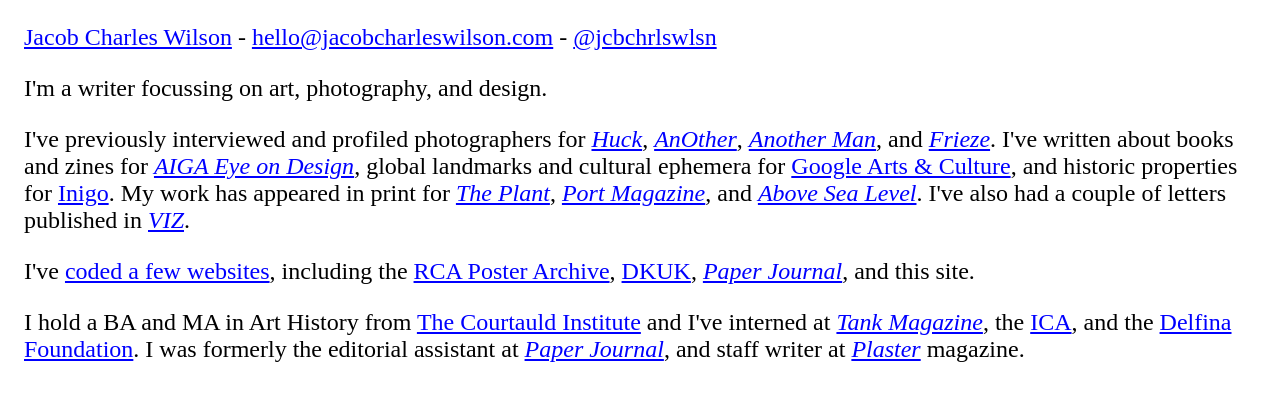
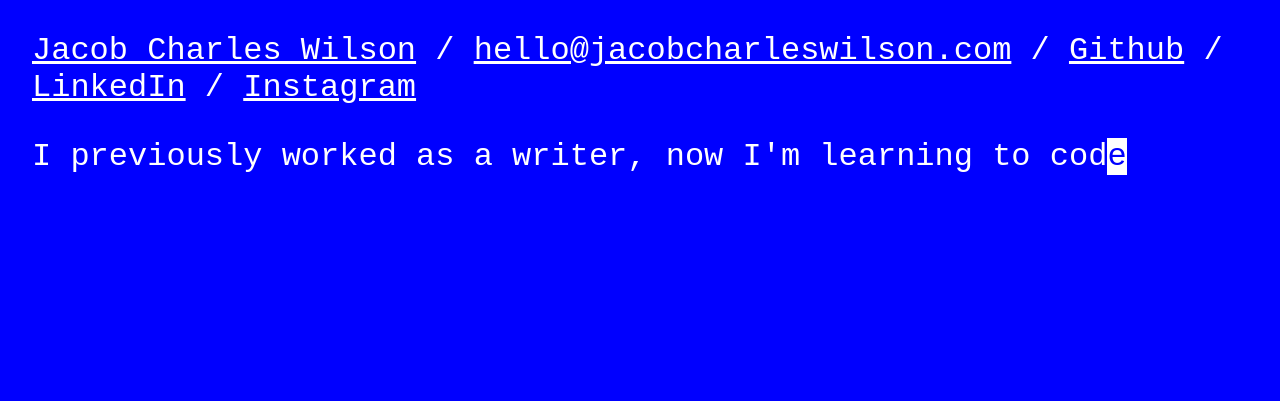
Before and after one commit to jclwilson/jclwilson.github.io, a Jekyll site: the page built from index.md, in a window 1280 px wide. Shown: the top 401 px of the page. Built offline with Jekyll 4.4.1, drawn with Linux system fonts in a browser that asks for light colours.

Commit message:
Changes info from writing to coding

```diff
--- a/_config.yml
+++ b/_config.yml
@@ -5,10 +5,14 @@
     name: Jacob Charles Wilson
     email: hello@jacobcharleswilson.com
     instagram: jcbchrlswlsn
+    github: jclwilson
+    linkedin: jacobcharleswilson
 social:
   name: Jacob Charles Wilson
   links:
     - https://www.instagram.com/jcbchrlswlsn
+    - https://github.com/jclwilson
+    - https://www.linkedin.com/jacobcharleswilson
 lang: en_GB
 permalink: ":title:output_ext"
 markdown: kramdown
--- a/_includes/main.css
+++ b/_includes/main.css
@@ -1,22 +1,12 @@
 :root {
-    --primary-colour: white;
-    --secondary-colour: black;
-    --tertiary-colour: blue;
+    --primary-colour: blue;
+    --secondary-colour: white;
+    --tertiary-colour: white;
 }
 
-/*
-@media (prefers-color-scheme: dark) {
-    :root {
-        --primary-colour: black;
-        --secondary-colour: white;
-        --tertiary-colour: white;
-    }
-}
-*/
-
 body {
-    font-family: "Times New Roman", serif;
-    font-size: 1.2em;
+    font-family: "IBM Plex Mono", hack, monospace, monospace;
+    font-size: 2em;
     margin:0;
     padding:1em;
     background-color: var(--primary-colour);
@@ -77,15 +67,19 @@
     margin-bottom: 1em;
 }
 
+#cursor {
+    display: inline-block;
+    background-color: var(--secondary-colour);
+    color: var(--primary-colour);
+    animation: blinker 1s step-start infinite;
+}
+
 @media screen and (min-width:60em) {
-    body {
-        font-size: 1.5em;
-    }
     header * {
         display:inline;
     }
     header :not(:last-child):after {
-        content: " - ";
+        content: " / ";
     }
 }
 
@@ -121,3 +115,10 @@
 .no-show {
     display:none;
 }
+
+@keyframes blinker {
+  50% {
+    color: var(--secondary-colour);
+    background-color: var(--primary-colour);
+  }
+}
--- a/_layouts/default.html
+++ b/_layouts/default.html
@@ -15,7 +15,9 @@
 			<h1><a href="{{ site.url }}">Jacob Charles Wilson</a></h1>
 			<ul>
 				<li><a rel="author" title="{{ site.author.email | xml_escape }}" href="mailto:{{ site.author.email }}">{{ site.author.email }}</a></li>
-				<li><a rel="external" title="{{ site.author.instagram | xml_escape }}" href="https://www.instagram.com/{{ site.author.instagram }}">{{ site.author.instagram | prepend: '@' }}</a></li>
+				<li><a rel="external" title="{{ site.author.github | xml_escape }} on GitHub" href="https://github.com/{{ site.author.github }}">Github</a></li>
+				<li><a rel="external" title="{{ site.author.linkedin | xml_escape }} on LinkedIn" href="https://www.linkedin.com/in/{{ site.author.linkedin }}">LinkedIn</a></li>
+				<li><a rel="external" title="{{ site.author.instagram | xml_escape }} on Instagram" href="https://www.instagram.com/{{ site.author.instagram }}">Instagram</a></li>
 			</ul>
 		</header>
 		<main>
--- a/index.md
+++ b/index.md
@@ -1,10 +1,4 @@
 ---
 layout: default
 ---
-I'm a writer focussing on art, photography, and design.
-
-I've previously interviewed and profiled photographers for [<cite>Huck</cite>](https://www.huckmag.com/contributor/jacob-charles-wilson), [<cite>AnOther</cite>](https://www.anothermag.com/user/jacobcharleswilson), [<cite>Another Man</cite>](https://www.anothermanmag.com/userlist/jacobcharleswilson), and [<cite>Frieze</cite>](https://www.frieze.com/contributor/jacob-charles-wilson). I've written about books and zines for [<cite>AIGA Eye on Design</cite>](https://eyeondesign.aiga.org), global landmarks and cultural ephemera for [Google Arts & Culture](https://artsandculture.google.com/), and historic properties for [Inigo](https://inigo.com/almanac). My work has appeared in print for [<cite>The Plant</cite>](https://theplantmagazine.com/), [<cite>Port Magazine</cite>](https://www.port-magazine.com), and [<cite>Above Sea Level</cite>](http://www.above-sea-level.co/). I've also had a couple of letters published in [<cite>VIZ</cite>](https://viz.co.uk/).
-
-I've [coded a few websites](https://github.com/jclwilson), including the [RCA Poster Archive](https://rca-poster-archive.co.uk/), [DKUK](https://dkuk.biz/), [<cite>Paper Journal</cite>](https://paper-journal.com/), and this site.
-
-I hold a BA and MA in Art History from [The Courtauld Institute](https://courtauld.ac.uk/) and I've interned at [<cite>Tank Magazine</cite>](https://tankmagazine.com/), the [ICA](https://www.ica.art/), and the [Delfina Foundation](https://www.delfinafoundation.com/). I was formerly the editorial assistant at [<cite>Paper Journal</cite>](https://paper-journal.com/contributor/jacob-charles-wilson/), and staff writer at <cite>[Plaster](https://plastermagazine.com)</cite> magazine.
+I previously worked as a writer, now I'm learning to cod<span id=cursor>e</span>
```
